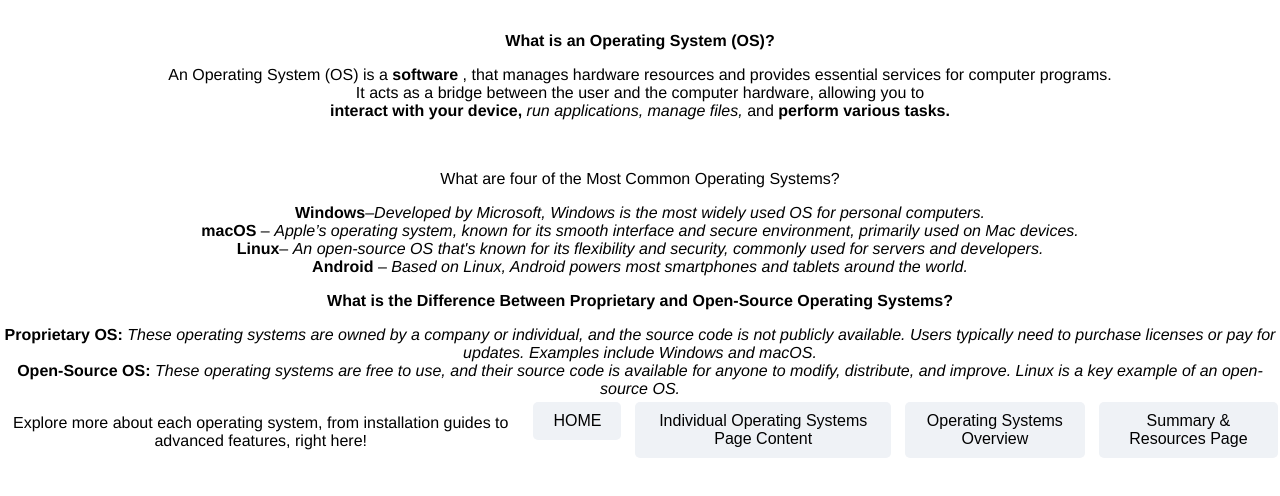
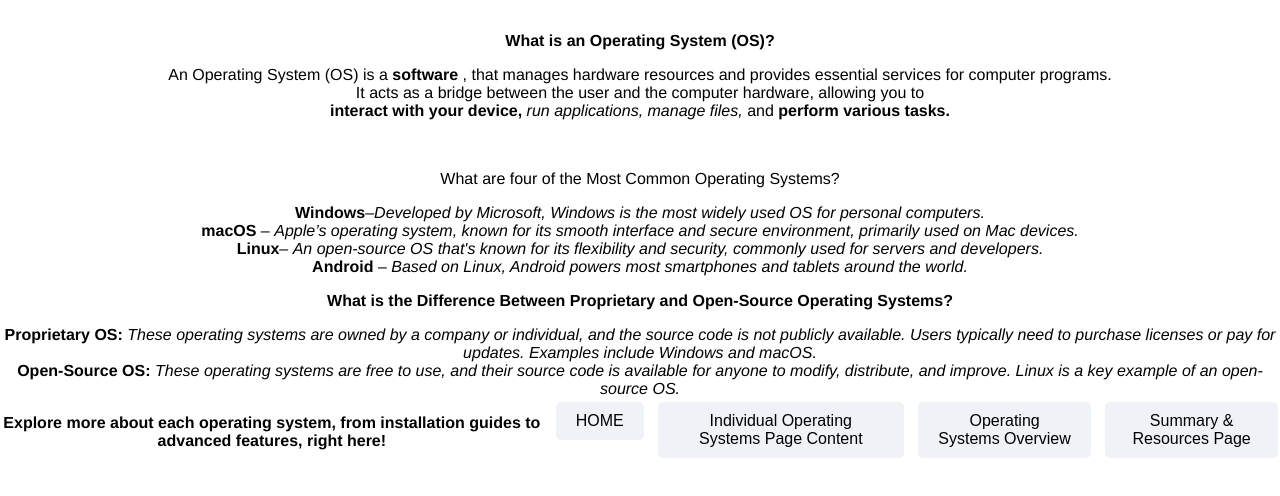
Before and after one commit to Eziphanie/Computer-Networks-2025-PT, a plain HTML site: page home.html in a window 1280 px wide. Shown: the part 106-602 px from the top of the page. Drawn offline with Linux system fonts and the light colour scheme.

Commit message:
Update home.html

```diff
--- a/home.html
+++ b/home.html
@@ -68,7 +68,7 @@
 
                     <div class="button-container">
 
-                      <p> Explore more about each operating system, from installation guides to advanced features, right here!</p>
+                      <p> <b>Explore more about each operating system, from installation guides to advanced features, right here! </b></p>
                 <a href="home.html"class="o"> <button> HOME </button></a>
                    <a href="indi.html"class="o"> <button> Individual Operating Systems Page Content</button> </a>
                           <a href="operating.html"class="o"> <button> Operating Systems Overview </button> </a>
```
